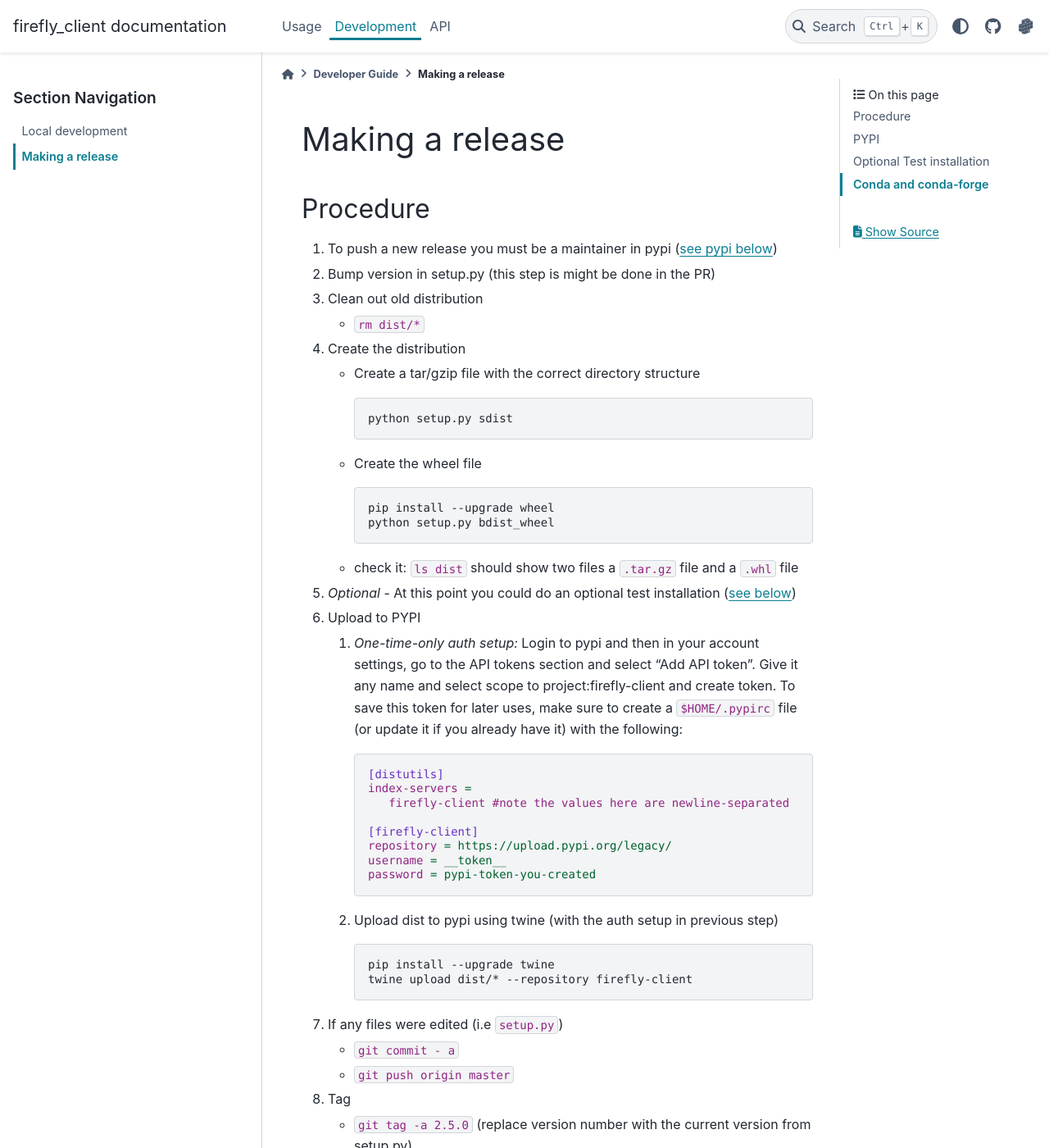
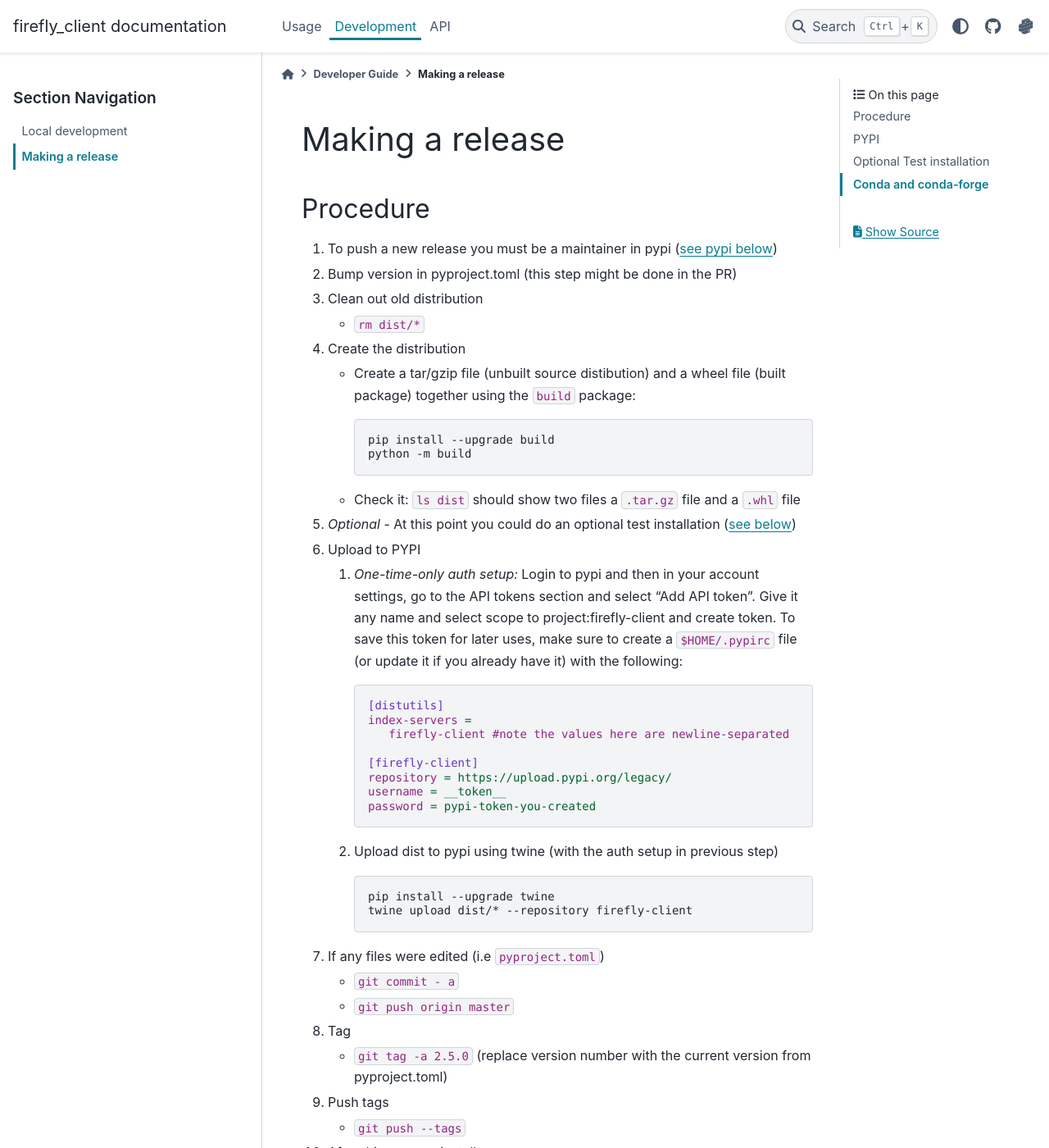
Before and after one commit to Caltech-IPAC/firefly_client, a Sphinx documentation site: the page built from docs/development/new-release-procedure.md, in a window 1280 px wide and 1400 px high. Shown: the whole window at 82% size. Built offline with Sphinx 7.4.7 and the PyData theme 0.15.4, drawn with Linux system fonts in a browser that asks for light colours; some of the changed text lies outside the part shown.

Commit message:
FIREFLY-1527: Update release doc & package description

````diff
--- a/docs/development/new-release-procedure.md
+++ b/docs/development/new-release-procedure.md
@@ -2,20 +2,17 @@
 
 ## Procedure
 1. To push a new release you must be a maintainer in pypi ([see pypi below](#pypi))
-2. Bump version in setup.py  (this step is might be done in the PR)
+2. Bump version in pyproject.toml  (this step might be done in the PR)
 3. Clean out old distribution
    - `rm dist/*`
 4. Create the distribution
-   - Create a tar/gzip file with the correct directory structure
+   - Create a tar/gzip file (unbuilt source distibution) and a wheel file
+   (built package) together using the `build` package:
       ```bash
-      python setup.py sdist
+      pip install --upgrade build
+      python -m build
       ```
-   - Create the wheel file
-      ```bash
-      pip install --upgrade wheel
-      python setup.py bdist_wheel
-      ```
-   - check it: `ls dist` should show two files a `.tar.gz` file and a `.whl` file
+   - Check it: `ls dist` should show two files a `.tar.gz` file and a `.whl` file
 5. _Optional_ - At this point you could do an optional test installation ([see below](#optional-test-installation))
 6. Upload to PYPI
    1. _One-time-only auth setup:_ Login to pypi and then in your account settings, go to the API tokens section and select "Add API token". Give it any name and select scope to project:firefly-client and create token. To save this token for later uses, make sure to create a `$HOME/.pypirc` file (or update it if you already have it) with the following:
@@ -35,22 +32,21 @@
       pip install --upgrade twine
       twine upload dist/* --repository firefly-client
       ```
-7. If any files were edited (i.e `setup.py`)
+7. If any files were edited (i.e `pyproject.toml`)
    - `git commit - a`
    - `git push origin master`
 8. Tag
-   -  `git tag -a 2.5.0`  (replace version number with the current version from setup.py)
+   -  `git tag -a 2.5.0`  (replace version number with the current version from pyproject.toml)
 9. Push tags
    - `git push --tags`
 10. After this you can install
    - `pip install firefly_client`
-11. Make is release with github, using the tag above
+11. Make a release with github, using the tag above
    - https://github.com/Caltech-IPAC/firefly_client/releases
 
 ## PYPI
 
-- https://pypi.org/project/firefly-client/
-- Currently two maintainers
+- Must be maintainer at https://pypi.org/project/firefly-client/
 - Testing site: https://test.pypi.org/project/firefly-client/
 
 ## Optional Test installation
--- a/pyproject.toml
+++ b/pyproject.toml
@@ -5,7 +5,7 @@
 [project]
 name = "firefly_client"
 version = "3.0.2"
-description = "Python API for Firefly: displaying tables, images, & charts"
+description = "Python API for Firefly: display astronomical data as tables, images, charts, and more!"
 authors = [
     {name = "IPAC LSST SUIT"}
 ]
````
Also changed, not shown: other parts of docs/development/new-release-procedure.md (+1 -1 lines).
